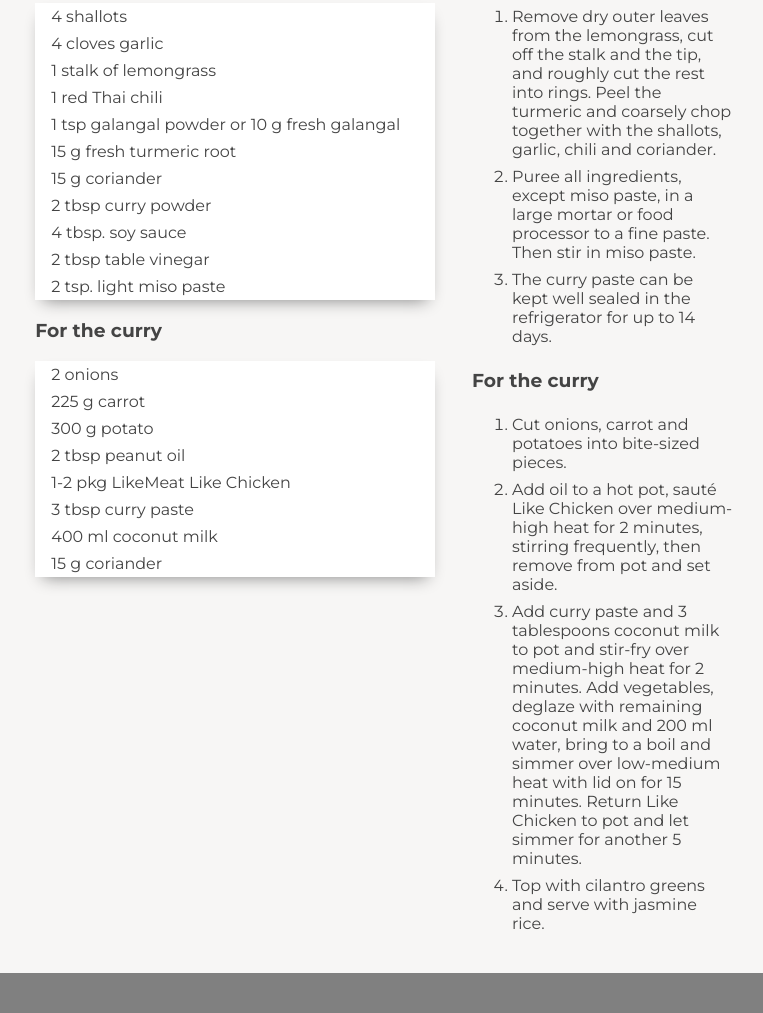
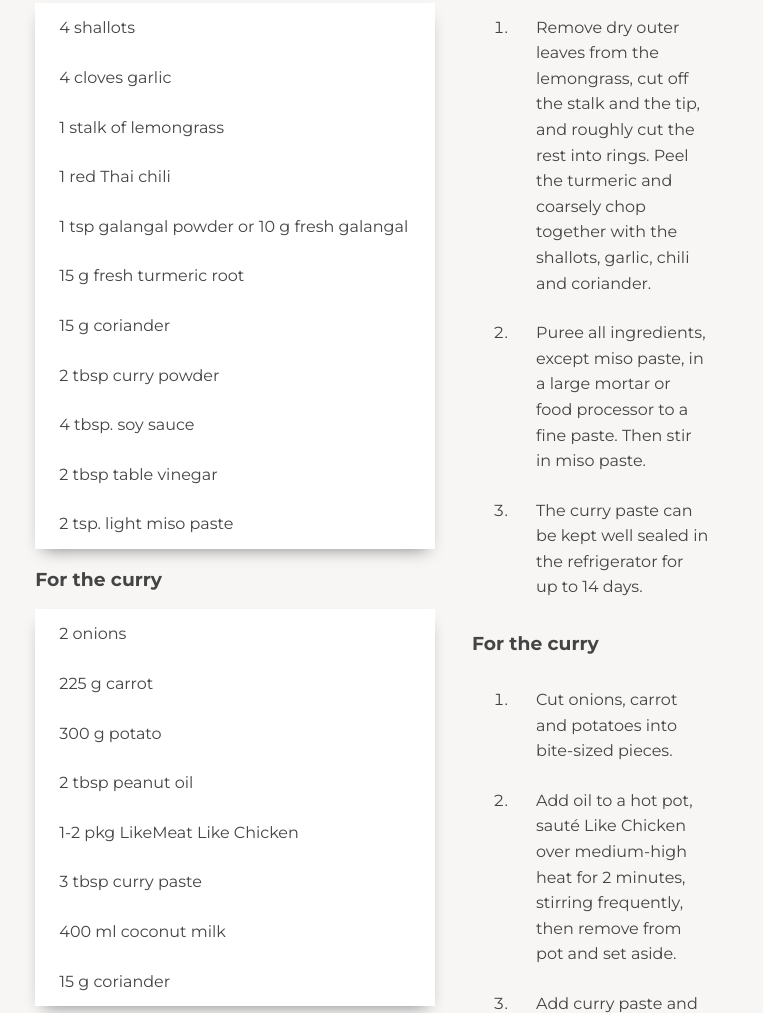
Before and after one commit to GiGi-101/odin-recipes, a plain HTML site: page recipes/vegan-curry.html in a window 1280 px wide. Shown: the part 1582-2595 px from the top of the page, without its empty margins (213-976 px from the left). Drawn offline with Linux system fonts and the light colour scheme.

Commit message:
fix instruction css

```diff
--- a/recipes/vegan-curry.html
+++ b/recipes/vegan-curry.html
@@ -61,13 +61,13 @@
             <div class="center instruction">
                 <h2>Steps</h2>
                 <h3>For the curry paste</h3>
-                <ol>
+                <ol class="instruction-list">
                     <li>Remove dry outer leaves from the lemongrass, cut off the stalk and the tip, and roughly cut the rest into rings. Peel the turmeric and coarsely chop together with the shallots, garlic, chili and coriander.</li>
                     <li>Puree all ingredients, except miso paste, in a large mortar or food processor to a fine paste. Then stir in miso paste.</li>
                     <li>The curry paste can be kept well sealed in the refrigerator for up to 14 days.</li>
                 </ol>
                 <h3>For the curry</h3>
-                <ol>
+                <ol class="instruction-list">
                     <li>Cut onions, carrot and potatoes into bite-sized pieces.</li>
                     <li>Add oil to a hot pot, sauté Like Chicken over medium-high heat for 2 minutes, stirring frequently, then remove from pot and set aside.</li>
                     <li>Add curry paste and 3 tablespoons coconut milk to pot and stir-fry over medium-high heat for 2 minutes. Add vegetables, deglaze with remaining coconut milk and 200 ml water, bring to a boil and simmer over low-medium heat with lid on for 15 minutes. Return Like Chicken to pot and let simmer for another 5 minutes.</li>
--- a/styles/style.css
+++ b/styles/style.css
@@ -30,10 +30,11 @@ ul {
     padding: 0;
     background-color: #fff;
     box-shadow: 0 0.5rem 1rem -0.5rem grey;
+    line-height: 1.6rem;
 }
 
-li {
-    padding: 4px 0 4px 0;
+.instruction-list li {
+    padding:  0.75rem 1.5rem;
 }
 
 ul li:hover {
@@ -65,12 +66,9 @@ img{
 .instruction {
     margin-left: 3%;
     width: 60rem;
+    line-height: 1.6rem;
 }
 
 .ingredient-list li {
-    padding-left: 1rem;
+    padding: 0.75rem 1.5rem;
 }
-/*
-.ingredient-heading {
-    background-color: #f7f6f5;
-}*/
```
Also changed, not shown: recipes/baked-pasta.html (+1 -1 lines), recipes/beef-broccoli.html (+1 -1 lines).
